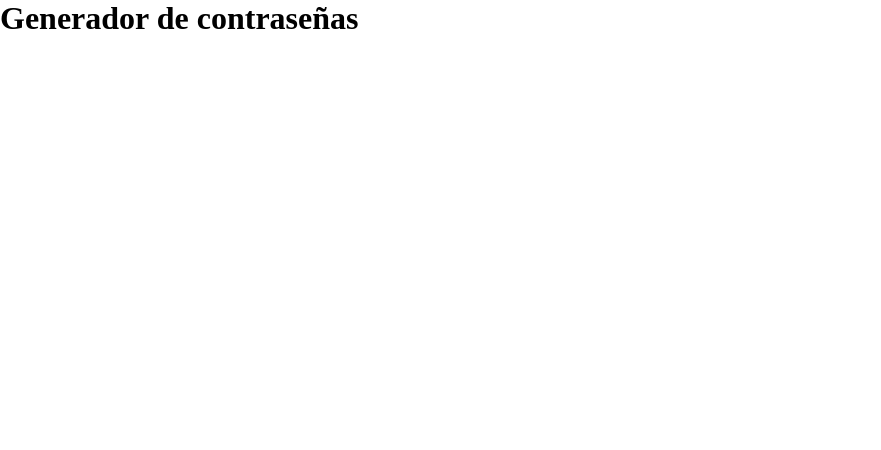
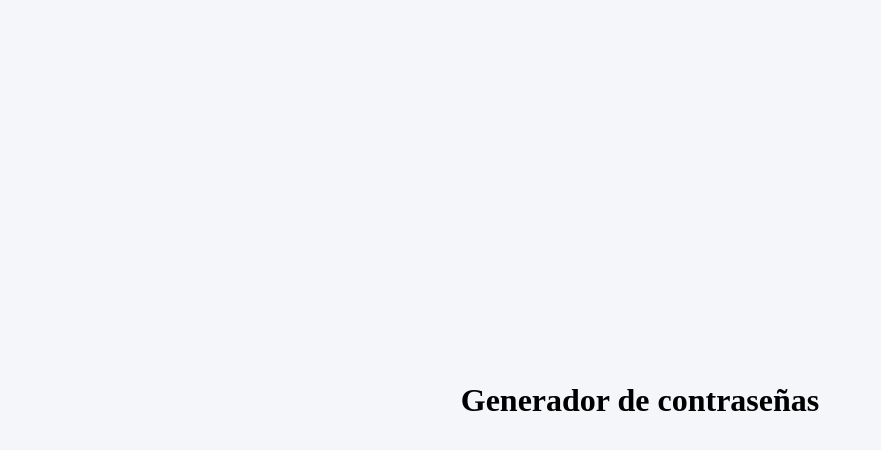
Before and after one commit to VictorTamayoBriones/password-generate, a React (Vite) app: page / in a window 1280 px wide. Shown: the top 450 px of the page, without its empty margins (0-881 px from the left). Built offline with nearby package versions, Linux system fonts and the light colour scheme.

Commit message:
chore: :lipstick: body styles

```diff
--- a/src/App.tsx
+++ b/src/App.tsx
@@ -1,7 +1,11 @@
+import { Body } from "./components/body/Body"
+
 function App() {
 
   return (
-    <h1>Generador de contraseñas</h1>
+    <Body>
+      <h1>Generador de contraseñas</h1>
+    </Body>
   )
 }
 
--- /dev/null
+++ b/src/components/Container/index.ts
@@ -0,0 +1 @@
+export * from './Container';
--- /dev/null
+++ b/src/components/body/Body.tsx
@@ -0,0 +1,11 @@
+import styled from 'styled-components';
+import { theme } from '../../theme';
+
+export const Body = styled.main`
+    width: 100vw;
+    height: 100vh;
+    background: ${theme.bg};
+    display: flex;
+    justify-content: center;
+    align-items: center;
+`;
--- a/src/theme.tsx
+++ b/src/theme.tsx
@@ -1,5 +1,5 @@
 export const theme = {
-    bg: 'F5F6FA',
+    bg: '#F5F6FA',
     white: '#FFFFFF',
     blue: '#1240E4',
     red: '#FF5858',
```
